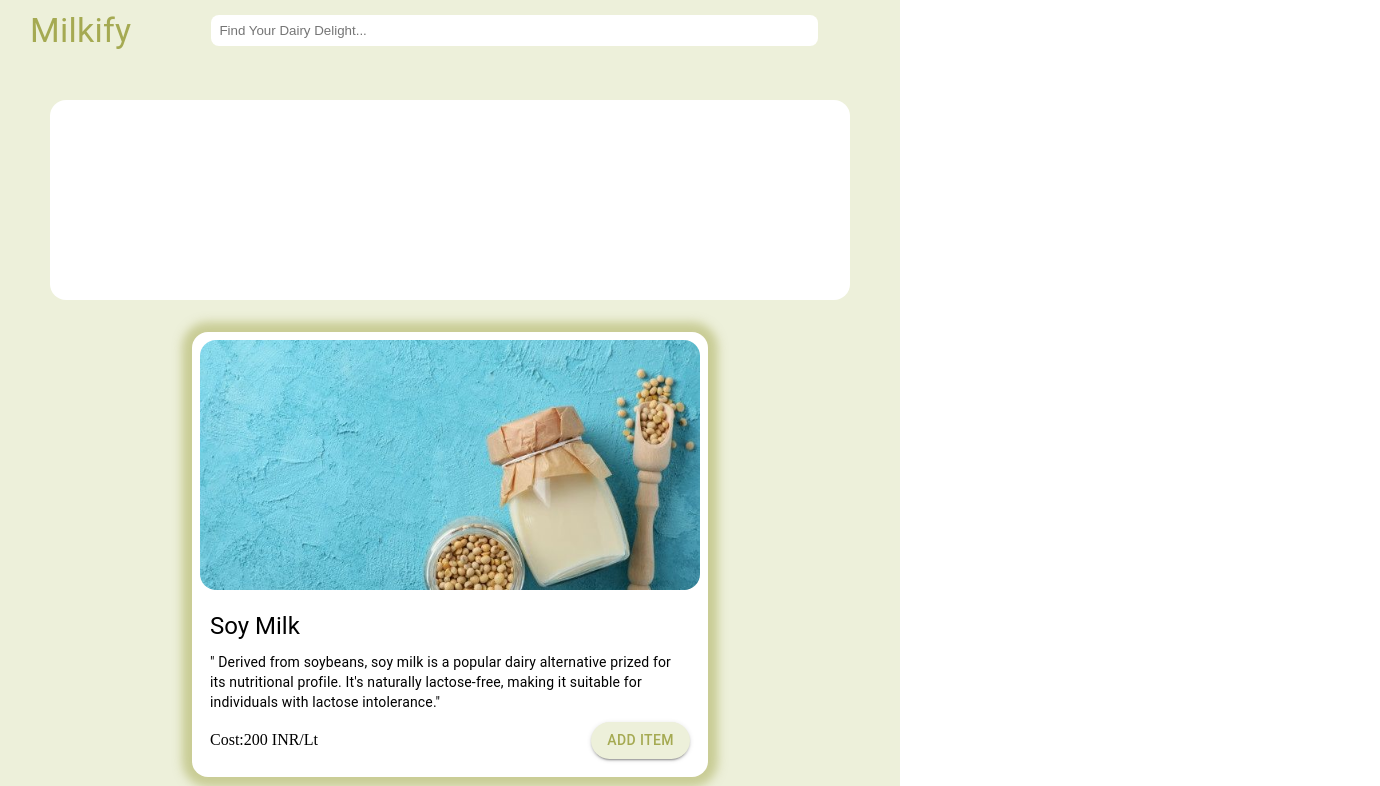
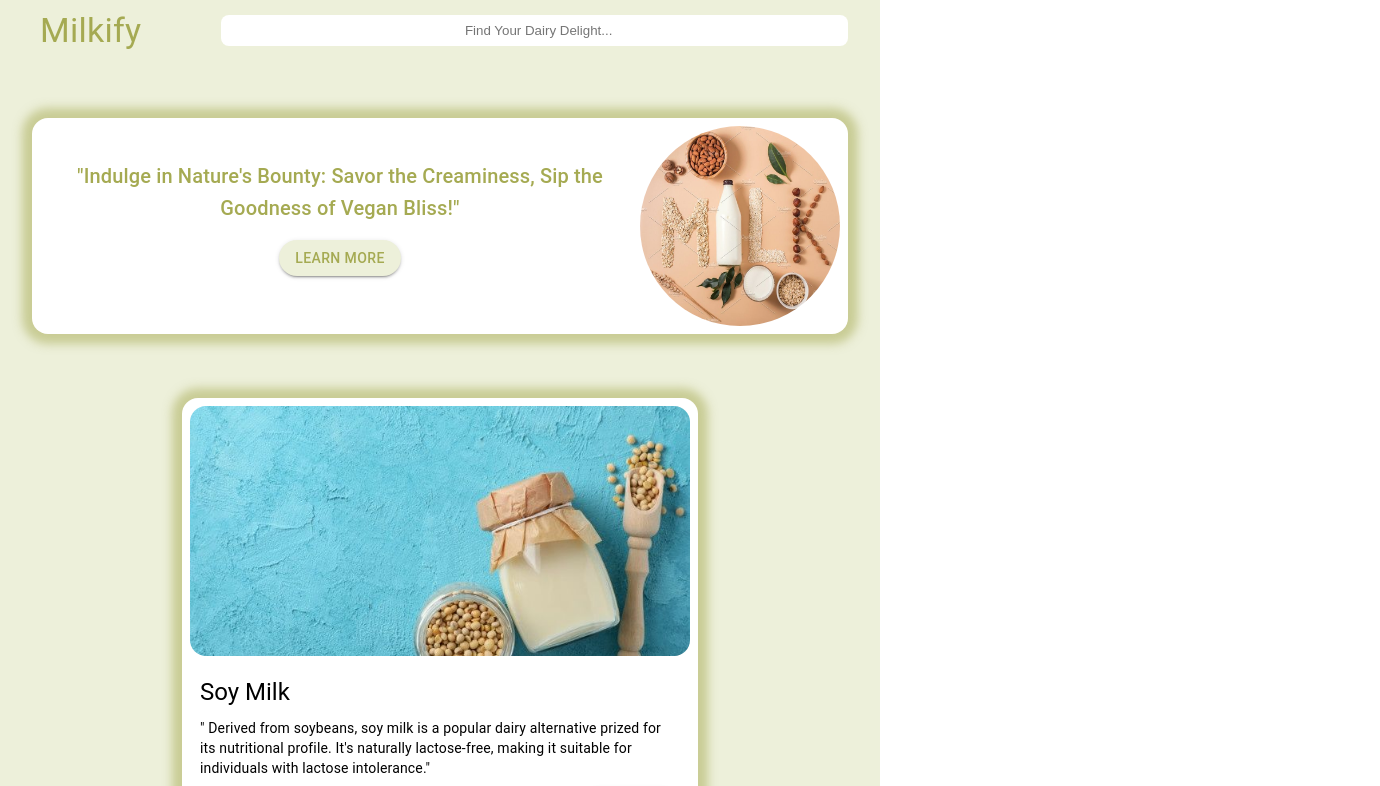
Before and after one commit to singh-ritu/Milkify, a React (Vite) app: page /menu in a window 1280 px wide. Shown: the top 786 px of the page, 1380 px wide, since content can reach past the window. Built offline with nearby package versions, Linux system fonts and the light colour scheme.

Commit message:
feat:milk category box

```diff
--- a/src/Menu/Menu.tsx
+++ b/src/Menu/Menu.tsx
@@ -3,14 +3,35 @@ import { itemsArray, itemsType } from "./MenuItems";
 import MenuNavbar from "./MenuNavbar";
 import "./menu.styles.css";
 import Cart from "./Cart";
+import veganMilk from "./../assets/veganMilk.jpg";
 
 function Menu() {
   return (
     <>
       <div className="menu-container">
-        <MenuNavbar />
         <div className="menu-items">
-          <div className="milk-category"></div>
+          <MenuNavbar />
+          <div className="milk-category">
+            <div>
+              <Typography variant="h6" component="div">
+                "Indulge in Nature's Bounty: Savor the Creaminess, Sip the
+                Goodness of Vegan Bliss!"
+              </Typography>
+              <Button
+                variant="contained"
+                style={{
+                  borderRadius: "24px",
+                  backgroundColor: "#edf0da",
+                  color: "#a5aa52",
+                  margin: "16px",
+                }}
+              >
+                Learn more
+              </Button>
+            </div>
+
+            <img src={veganMilk} alt="no-img" className="vegan-img" />
+          </div>
 
           {itemsArray.map((item: itemsType) => (
             <div className="item-box">
--- a/src/Menu/cart.styles.css
+++ b/src/Menu/cart.styles.css
@@ -2,5 +2,4 @@
   width: 500px;
   background-color: #fff;
   height: 100%;
-  position: fixed;
 }
--- a/src/Menu/menu.styles.css
+++ b/src/Menu/menu.styles.css
@@ -1,22 +1,34 @@
 .milk-category {
+  display: flex;
+  justify-content: space-between;
+  align-items: center;
   width: 800px;
   height: 200px;
+  text-align: center;
+  border-radius: 16px;
+  padding: 8px;
+  margin: 32px;
   background-color: white;
-  border-radius: 16px;
+  color: #a5aa52;
+  box-shadow: 0 0 10px 10px rgba(165, 170, 82, 0.5);
 }
-
+.vegan-img {
+  width: 200px;
+  height: 200px;
+  border-radius: 50%;
+}
 .menu-items {
   width: 900px;
   display: flex;
   flex-direction: column;
   align-items: center;
   justify-content: center;
-  padding: 100px 0;
-  /* margin-right: 100px; */
+  /* padding: 100px 0; */
 }
 
 .menu-container {
   display: flex;
+  justify-content: space-between;
 }
 .item-box {
   width: 500px;
--- a/src/Menu/menuNavbar.styles.css
+++ b/src/Menu/menuNavbar.styles.css
@@ -5,14 +5,11 @@
   z-index: 1;
   display: flex;
   align-items: center;
+  justify-content: space-between;
   padding: 10px;
-  margin: 0;
-  position: fixed;
+  margin-bottom: 24px;
 }
 
-.menu-navbar-heading {
-  margin-left: 20px;
-}
 .navbar-input {
   margin-left: 80px;
   width: 100%;
@@ -23,4 +20,5 @@
   padding-left: 8px;
   border-radius: 8px;
   border: none;
+  text-align: center;
 }
```
Also changed, not shown: src/assets/veganMilk.jpg (added).
